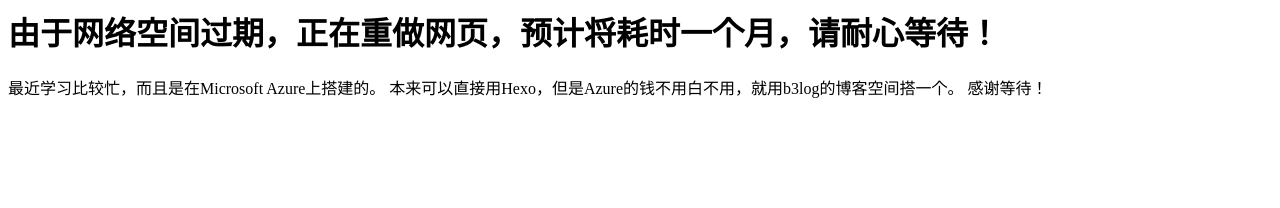
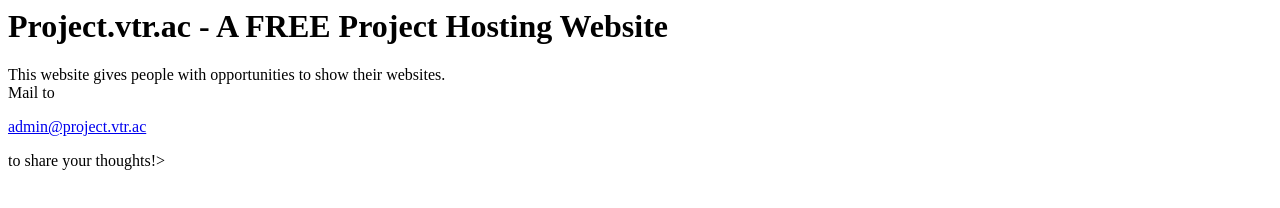
Before and after one commit to k10876/k10876.github.io, a plain HTML site: page index.html in a window 1280 px wide. Drawn offline with Linux system fonts and the light colour scheme.

Commit message:
Update index.html

```diff
--- a/index.html
+++ b/index.html
@@ -3,11 +3,12 @@
 </head>
 <body>
     <h1>
-        由于网络空间过期，正在重做网页，预计将耗时一个月，请耐心等待！
+        Project.vtr.ac - A FREE Project Hosting Website
     </h1>
     <p>
-        最近学习比较忙，而且是在Microsoft Azure上搭建的。
-        本来可以直接用Hexo，但是Azure的钱不用白不用，就用b3log的博客空间搭一个。
-        感谢等待！
+        This website gives people with opportunities to show their websites. <br />
+        Mail to
     </p>
+    <a href="mailto:admin@project.vtr.ac"> admin@project.vtr.ac </a>
+    <p> to share your thoughts!>
 </body>
```
